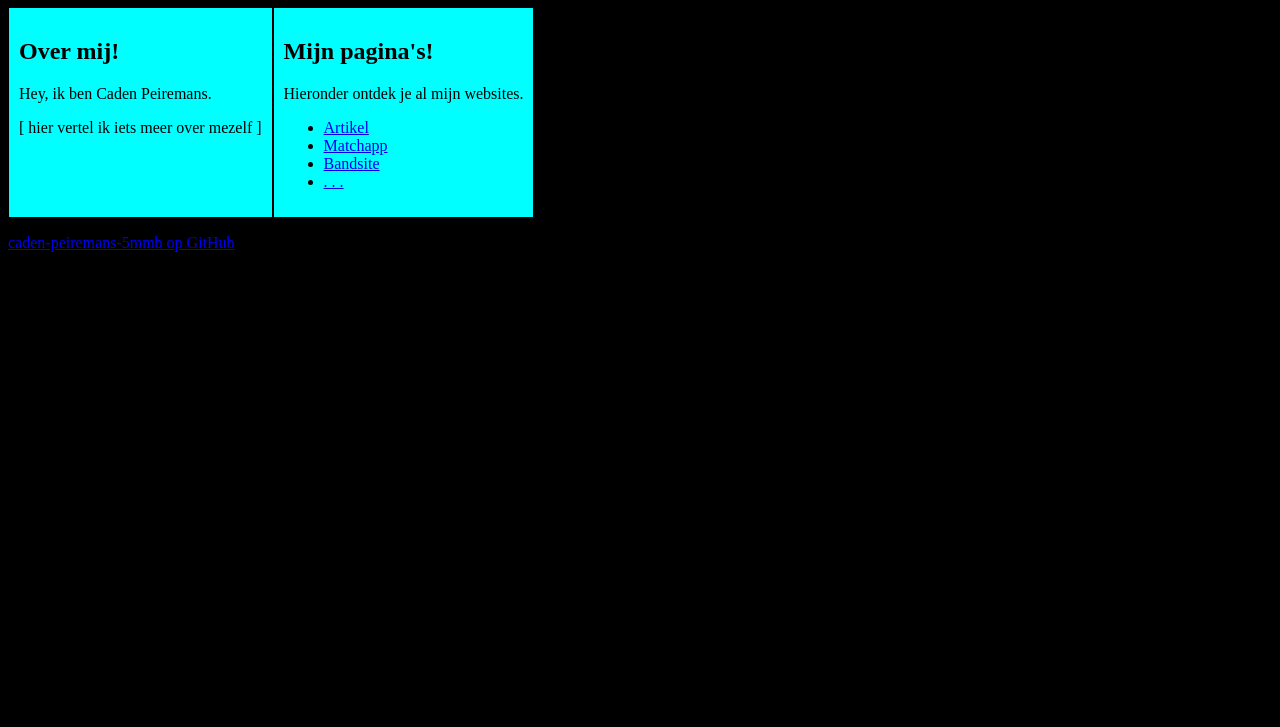
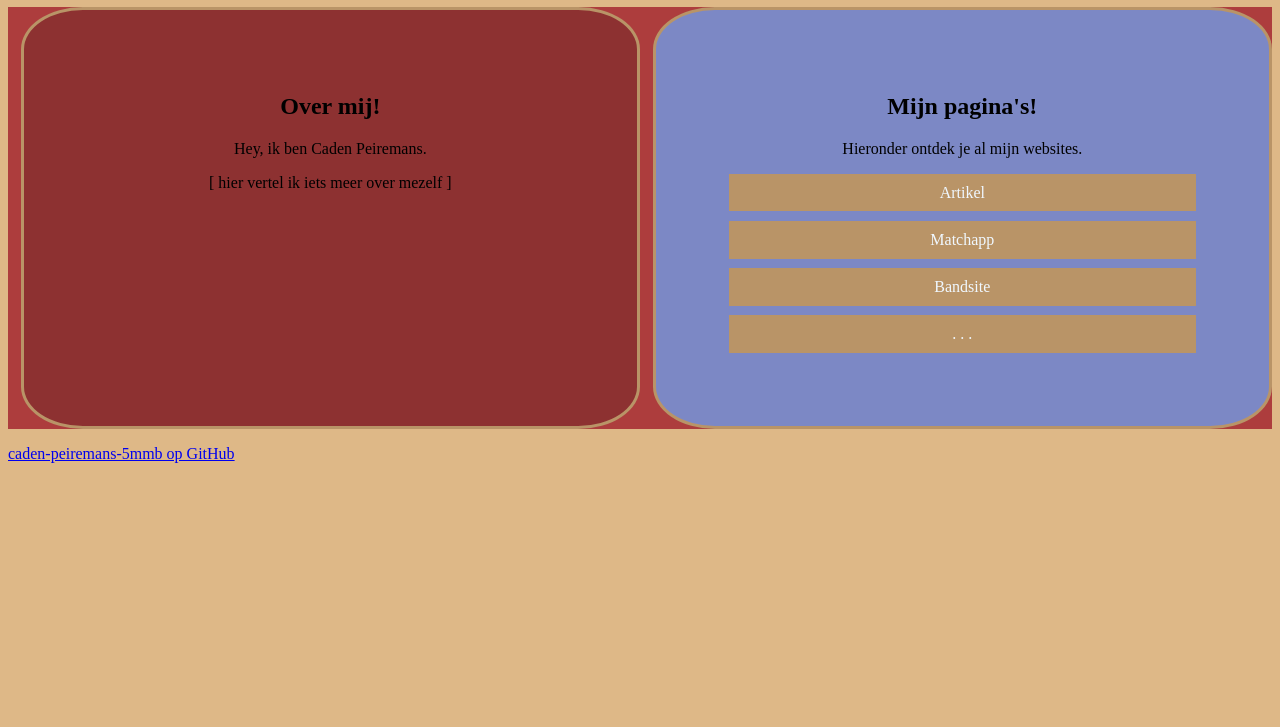
Before and after one commit to caden-peiremans-5mmb/Script, a plain HTML site: page index.html in a window 1280 px wide. Shown: the part 73-800 px from the top of the page. Drawn offline with Linux system fonts and the light colour scheme.

Commit message:
werk please iam so done with this

```diff
--- a/index.html
+++ b/index.html
@@ -23,16 +23,16 @@
           <div class="col right">
             <h2>Mijn pagina's!</h2>
             <p>Hieronder ontdek je al mijn websites.</p>
-            <ul>
-              <li><a href="http://127.0.0.1:3000/Caden_Peiremans-artikel/index.html" target="_blank">Artikel</a></li>
-              <li><a href="http://127.0.0.1:3000/caden_peiremans-htmlmatchapp/index.html" target="_blank">Matchapp</a></li>
-              <li><a href="http://127.0.0.1:3000/Caden_Peiremans-Band site/index.html" target="_blank">Bandsite</a></li>
-              <li><a href=".." target="_blank">. . .</a></li>
-            </ul>
+            <section id="nav">
+              <a href="https://Caden-Peiremans-artikel/index.html" target="_blank">Artikel</a>
+              <a href="caden_peiremans-htmlmatchapp/index.html" target="_blank">Matchapp</a>
+              <a href="Caden_Peiremans-Band site/index.html" target="_blank">Bandsite</a>
+              <a href=".." target="_blank">. . .</a>
+              </section>
           </div>
         </section>
       </main>
       <footer>
-        <p><a href="https://caden-peiremans-5mmb.github.io/script" target="_blank">caden-peiremans-5mmb op GitHub</a></p>
+        <p><a href="https://caden-peiremans-5mmb.github.io/script/" target="_blank">caden-peiremans-5mmb op GitHub</a></p>
       </footer>
 </body>
--- a/style.css
+++ b/style.css
@@ -1,29 +1,43 @@
-
 body {
-    background-image: url('img/patrick-hendry-x2pbkB0u65k-unsplash.jpg');
-    background-color: black;
-    background-position: center;
-    background-size: 100%;
-    background-repeat: no-repeat;
-    background-attachment: fixed;
+    background-color: burlywood;
 }
-
-
 
 
 #flexbox {
     display: flex;
+    justify-content: center;
+    background-color: rgb(173, 61, 61);
 }
 
-#flexbox div{
+.col{
     border: 1px rgb(0, 0, 0) solid;
-    padding: 10px;
+    justify-content: center;
+    width: 50%;
+    padding: 5%;
+    text-align: center;
+    border: solid rgb(185, 148, 103);
+    border-radius: 10%;
+    margin-left: 1%;
 }
 
 .left {
-background-color: aqua;
+background-color: rgb(141, 49, 49);
 }
 
 .right {
-background-color: aqua;
+background-color: rgb(124, 136, 197);
 }
+
+#nav a{
+    text-decoration: none;
+    color: aliceblue;
+    background-color: rgb(185, 148, 103);
+    display:block;
+    padding: 2% 10%;
+    margin: 2%;
+}
+
+#nav a:hover{
+    background-color: rgba(240, 248, 255, 0.299);
+    color: black;
+}
```
